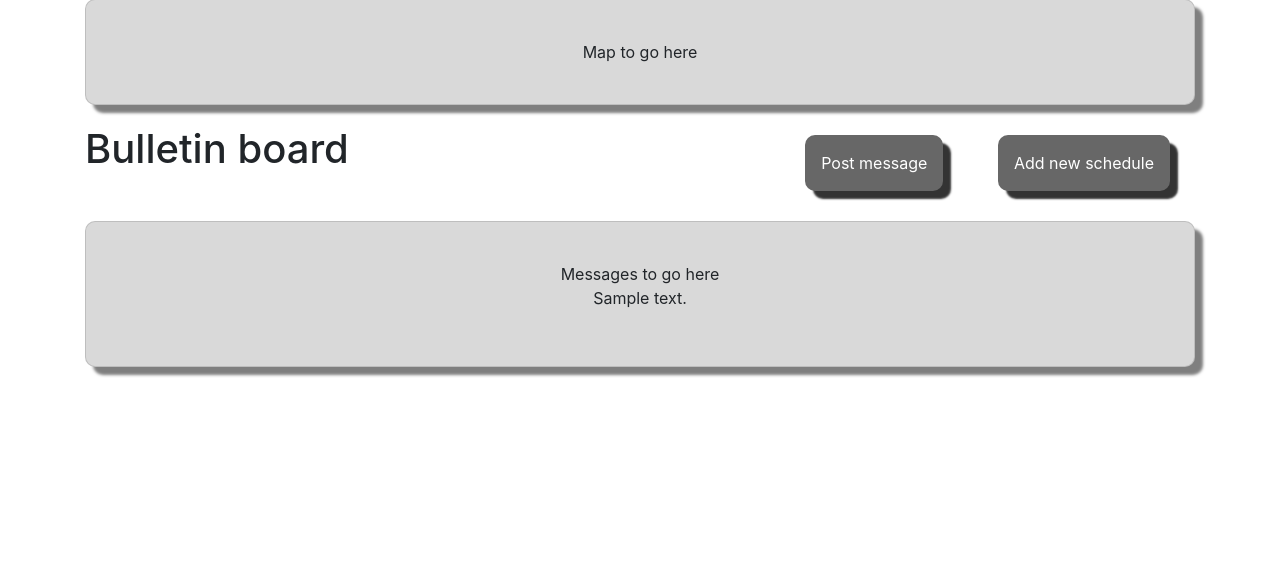
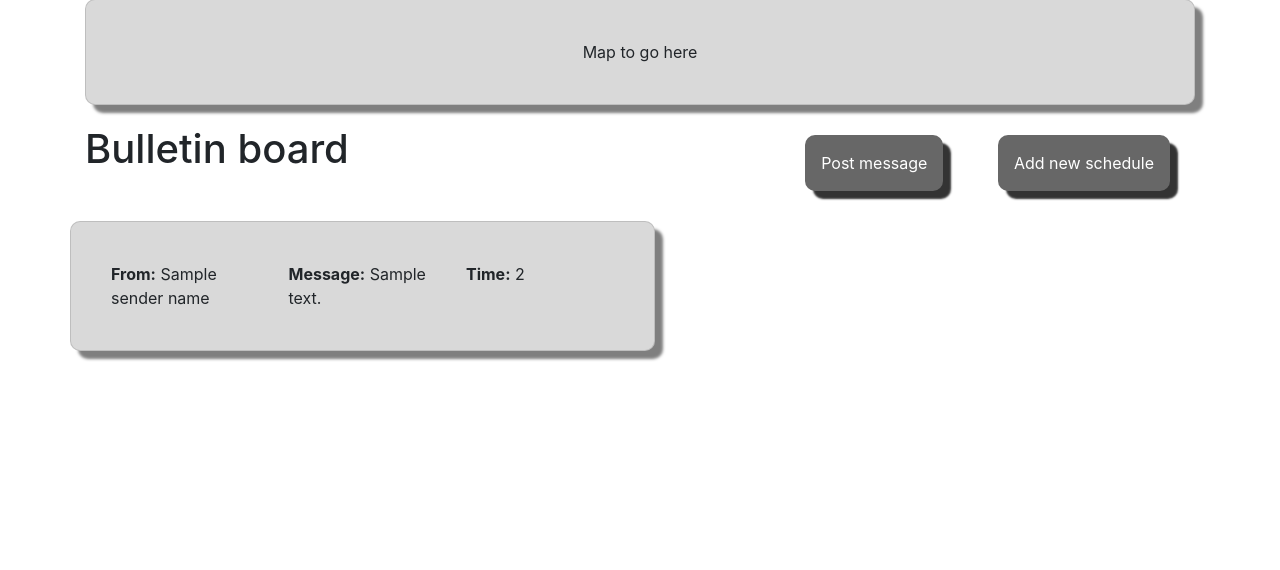
Before and after one commit to hgillesp12/charity_platform, a Flask app: template api/templates/main_page.html in a window 1280 px wide. Shown: the part 171-741 px from the top of the page. Run offline with Flask 3, Linux system fonts and the light colour scheme; the template is opened without the code that fills it: most values are stand-ins (such as "Sample title", 1, 10 or a date in 2020); some libraries are stand-ins or nearby versions.

Commit message:
vercel and message

```diff
--- a/api/app.py
+++ b/api/app.py
@@ -101,7 +101,7 @@ def send_to_profile_page():
     return render_template("main_page.html",
                             name=name,
                             reg_number=reg_number,
-                            all_messages=all_messages
+                            all_messages=json.loads(all_messages)
                             )
 
 @app.route('/registration_submit', methods=["POST"])
@@ -171,7 +171,7 @@ def submit_new_schedule(name, reg_number):
 @app.route('/main/<name>/<reg_number>')
 def back_home(name, reg_number):
     all_messages = get_all_messages()
-    return render_template("main_page.html", name=name, reg_number=reg_number, all_messages=all_messages)
+    return render_template("main_page.html", name=name, reg_number=reg_number, all_messages=json.loads(all_messages))
 
 
 def get_all_messages():
@@ -247,7 +247,7 @@ def schedule_submit(name, reg_number):
         return render_template("main_page.html",
                                name=name,
                                reg_number=reg_number,
-                               all_messages=all_messages)
+                               all_messages=json.loads(all_messages))
     else:
         return render_template("questionnaire.html",
                                name=name,
@@ -269,7 +269,7 @@ def post_message(name, reg_number):
         return render_template("main_page.html",
                                 name=name,
                                 reg_number=reg_number,
-                                all_messages=all_messages
+                                all_messages=json.loads(all_messages)
                                 )
 
     if not message:
@@ -294,7 +294,7 @@ def post_message(name, reg_number):
             return render_template("main_page.html",
                                    name=name,
                                    reg_number=reg_number,
-                                   all_messages=all_messages
+                                   all_messages=json.loads(all_messages)
                                    )
         else:
             conn.close()
--- a/api/static/styles.css
+++ b/api/static/styles.css
@@ -23,6 +23,10 @@ body {
 .margin-row {
   margin-top: 20px;
   margin-bottom: 20px;
+}
+.messages {
+  margin-top: 20px;
+  padding-bottom: 200px;
 }
 .center-card {
   width: 100%;
--- a/api/templates/main_page.html
+++ b/api/templates/main_page.html
@@ -4,7 +4,9 @@
     <!-- Bootstrap CSS CDN -->
     <link
       rel="stylesheet"
-      href="https://maxcdn.bootstrapcdn.com/bootstrap/4.5.2/css/bootstrap.min.css"
+      href="https://cdn.jsdelivr.net/npm/bootstrap@4.3.1/dist/css/bootstrap.min.css"
+      integrity="sha384-ggOyR0iXCbMQv3Xipma34MD+dH/1fQ784/j6cY/iJTQUOhcWr7x9JvoRxT2MZw1T"
+      crossorigin="anonymous"
     />
     <link
       rel="stylesheet"
@@ -53,15 +55,35 @@
       </div>
 
       <!-- Messages Section -->
-      <div class="row margin-row">
+      <div class="messages">
+        {% if all_messages %} {% for i in range(all_messages.sender_name|length)
+        %}
+        <div class="row margin-row">
+          <div class="card custom-card">
+            <div class="card-body">
+              <div class="row">
+                <div class="col">
+                  <strong>From:</strong> {{ all_messages['sender_name'][i] }}
+                </div>
+                <div class="col">
+                  <strong>Message:</strong> {{ all_messages['content'][i] }}
+                </div>
+                <div class="col">
+                  <strong>Time:</strong> {{ all_messages['date_time'][i] }}
+                </div>
+              </div>
+            </div>
+          </div>
+        </div>
+        {% endfor %} {% else %}
         <div class="col">
           <div class="card custom-card">
             <div class="card-body text-center">
-              Messages to go here
-              <p>{{ all_messages }}</p>
+              <p>No messages to display.</p>
             </div>
           </div>
         </div>
+        {% endif %}
       </div>
     </div>
 
--- a/api/templates/post_message.html
+++ b/api/templates/post_message.html
@@ -4,7 +4,9 @@
     <!-- Bootstrap CSS CDN -->
     <link
       rel="stylesheet"
-      href="https://maxcdn.bootstrapcdn.com/bootstrap/4.5.2/css/bootstrap.min.css"
+      href="https://cdn.jsdelivr.net/npm/bootstrap@4.3.1/dist/css/bootstrap.min.css"
+      integrity="sha384-ggOyR0iXCbMQv3Xipma34MD+dH/1fQ784/j6cY/iJTQUOhcWr7x9JvoRxT2MZw1T"
+      crossorigin="anonymous"
     />
     <link
       rel="stylesheet"
--- a/api/templates/questionnaire.html
+++ b/api/templates/questionnaire.html
@@ -4,7 +4,9 @@
     <!-- Bootstrap CSS CDN -->
     <link
       rel="stylesheet"
-      href="https://maxcdn.bootstrapcdn.com/bootstrap/4.5.2/css/bootstrap.min.css"
+      href="https://cdn.jsdelivr.net/npm/bootstrap@4.3.1/dist/css/bootstrap.min.css"
+      integrity="sha384-ggOyR0iXCbMQv3Xipma34MD+dH/1fQ784/j6cY/iJTQUOhcWr7x9JvoRxT2MZw1T"
+      crossorigin="anonymous"
     />
     <link
       rel="stylesheet"
--- a/api/templates/register.html
+++ b/api/templates/register.html
@@ -4,7 +4,9 @@
     <!-- Bootstrap CSS CDN -->
     <link
       rel="stylesheet"
-      href="https://maxcdn.bootstrapcdn.com/bootstrap/4.5.2/css/bootstrap.min.css"
+      href="https://cdn.jsdelivr.net/npm/bootstrap@4.3.1/dist/css/bootstrap.min.css"
+      integrity="sha384-ggOyR0iXCbMQv3Xipma34MD+dH/1fQ784/j6cY/iJTQUOhcWr7x9JvoRxT2MZw1T"
+      crossorigin="anonymous"
     />
     <link
       rel="stylesheet"
```
